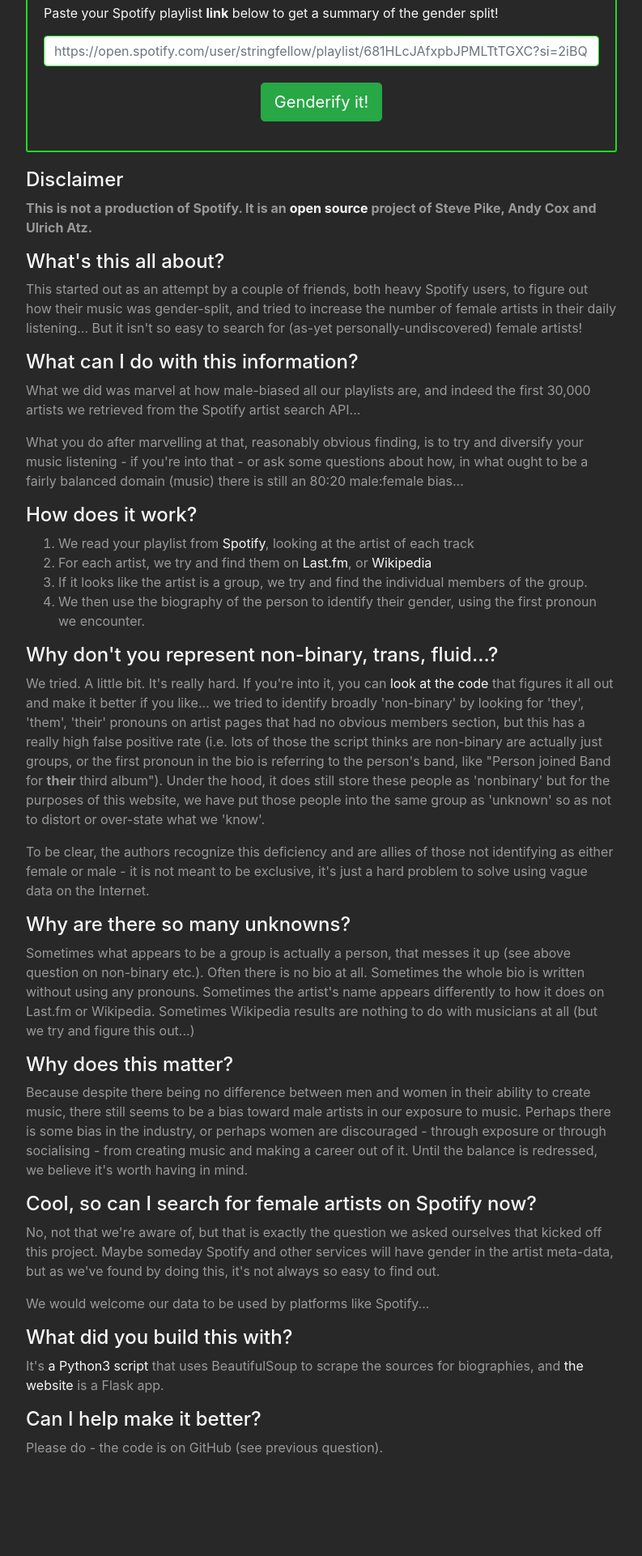
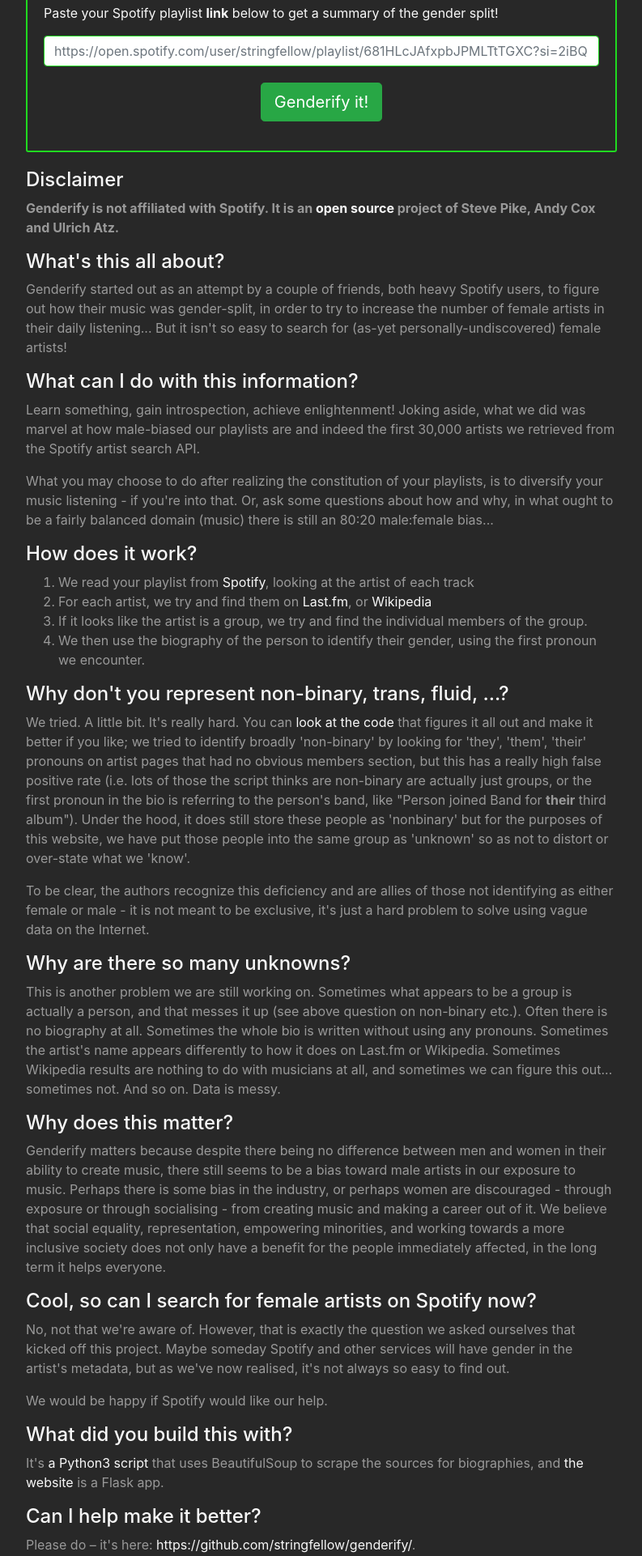
Before and after one commit to stringfellow/genderify-app, a Flask app: page / in a window 1280 px wide. Shown: the part 779-2701 px from the top of the page at 81% size, without its empty margins (243-1036 px from the left). Before the commit the page ends 2576 px from the top, so only its background shows below. Run offline with Flask 2, Linux system fonts and the light colour scheme; some libraries are stand-ins or nearby versions.

Commit message:
update copy

```diff
--- a/templates/home.jinja
+++ b/templates/home.jinja
@@ -26,27 +26,28 @@
     <div class="row">
       <div id="info" class="offset-lg-2 col-lg-8">
         <h4>Disclaimer</h4>
-        <p><strong>This is not a production of Spotify. It is an
+        <p><strong>Genderify is not affiliated with Spotify. It is an
         <a href="https://github.com/stringfellow/genderify" target="_blank">open source</a>
         project of Steve Pike, Andy Cox and Ulrich Atz.</strong></p>
         <h4>What's this all about?</h4>
-        <p>This started out as an attempt by a couple of friends, both heavy
-        Spotify users, to figure out how their music was gender-split, and
-        tried to increase the number of female artists in their daily
+        <p>Genderify started out as an attempt by a couple of friends, both
+        heavy Spotify users, to figure out how their music was gender-split, in
+        order to try to increase the number of female artists in their daily
         listening... But it isn't so easy to search for (as-yet
         personally-undiscovered) female artists!<p>
         <h4>What can I do with this information?</h4>
-        <p>What we did was marvel at how male-biased all our playlists are, and
-        indeed the first 30,000 artists we retrieved from the Spotify artist
-        search API...</p>
-        <p>What you do after marvelling at that, reasonably obvious finding, is
-        to try and diversify your music listening - if you're into that - or
-        ask some questions about how, in what ought to be a fairly balanced
-        domain (music) there is still an 80:20 male:female bias...</p>
+        <p>Learn something, gain introspection, achieve enlightenment! Joking
+        aside, what we did was marvel at how male-biased our playlists are
+        and indeed the first 30,000 artists we retrieved from the Spotify
+        artist search API.</p>
+        <p>What you may choose to do after realizing the constitution of your playlists, is
+        to diversify your music listening - if you're into that. Or,
+        ask some questions about how and why, in what ought to be a fairly
+        balanced domain (music) there is still an 80:20 male:female bias...</p>
         <h4>How does it work?</h4>
         <ol>
           <li>We read your playlist from
-            <a href="https://en.wikipedia.org" target="_blank">Spotify</a>,
+            <a href="https://www.spotify.com" target="_blank">Spotify</a>,
             looking at the artist of each track</li>
           <li>For each artist, we try and find them on
             <a href="https://www.last.fm/" target="_blank">Last.fm</a>,
@@ -56,11 +57,11 @@
           <li>We then use the biography of the person to identify their gender,
           using the first pronoun we encounter.</li>
         </ol>
-        <h4>Why don't you represent non-binary, trans, fluid...?</h4>
-        <p>We tried. A little bit. It's really hard. If you're into it, you can
+        <h4>Why don't you represent non-binary, trans, fluid, ...?</h4>
+        <p>We tried. A little bit. It's really hard. You can
         <a href="https://github.com/stringfellow/genderify/" target="_blank">look at the code</a>
         that figures it all out and make it better if you
-        like... we tried to identify broadly 'non-binary' by looking for
+        like; we tried to identify broadly 'non-binary' by looking for
         'they', 'them', 'their' pronouns on artist pages that had no obvious
         members section, but this has a really high false positive rate (i.e.
         lots of those the script thinks are non-binary are actually just
@@ -75,26 +76,31 @@
         be exclusive, it's just a hard problem to solve using vague data on the
         Internet.</p>
         <h4>Why are there so many unknowns?</h4>
-        <p>Sometimes what appears to be a group is actually a person, that
+        <p>This is another problem we are still working on.
+        Sometimes what appears to be a group is actually a person, and that
         messes it up (see above question on non-binary etc.). Often there is no
-        bio at all. Sometimes the whole bio is written without using any
+        biography at all. Sometimes the whole bio is written without using any
         pronouns. Sometimes the artist's name appears differently to how it
         does on Last.fm or Wikipedia. Sometimes Wikipedia results are nothing
-        to do with musicians at all (but we try and figure this out...)</p>
+        to do with musicians at all, and sometimes we can figure this out...
+        sometimes not. And so on. Data is messy.</p>
         <h4>Why does this matter?</h4>
-        <p>Because despite there being no difference between men and women in
-        their ability to create music, there still seems to be a bias toward
-        male artists in our exposure to music. Perhaps there is some bias in
-        the industry, or perhaps women are discouraged - through exposure or
-        through socialising - from creating music and making a career out of
-        it. Until the balance is redressed, we believe it's worth having in
-        mind.</p>
+        <p>Genderify matters because despite there being no difference between
+        men and women in their ability to create music, there still seems to be
+        a bias toward male artists in our exposure to music. Perhaps there is
+        some bias in the industry, or perhaps women are discouraged - through
+        exposure or through socialising - from creating music and making a
+        career out of it.
+        We believe that social equality, representation, empowering minorities,
+        and working towards a more inclusive society does not only have a
+        benefit for the people immediately affected, in the long term it helps
+        everyone.</p>
         <h4>Cool, so can I search for female artists on Spotify now?</h4>
-        <p>No, not that we're aware of, but that is exactly the question we
+        <p>No, not that we're aware of. However, that is exactly the question we
         asked ourselves that kicked off this project. Maybe someday Spotify and
-        other services will have gender in the artist meta-data, but as we've
-        found by doing this, it's not always so easy to find out.<p>
-        <p>We would welcome our data to be used by platforms like Spotify...</p>
+        other services will have gender in the artist's metadata, but as we've
+        now realised, it's not always so easy to find out.<p>
+        <p>We would be happy if Spotify would like our help.</p>
         <h4>What did you build this with?</h4>
         <p>It's
         <a href="https://github.com/stringfellow/genderify/" target="_blank">a Python3 script</a>
@@ -103,7 +109,8 @@
         <a href="https://github.com/stringfellow/genderify-app/" target="_blank">the website</a>
         is a Flask app.</p>
         <h4>Can I help make it better?</h4>
-        <p>Please do - the code is on GitHub (see previous question).</p>
+        <p>Please do &ndash; it's here: <a href="https://github.com/stringfellow/genderify/">
+          https://github.com/stringfellow/genderify/</a>.</p>
       </div>
     </div>
 {% endblock %}
```
